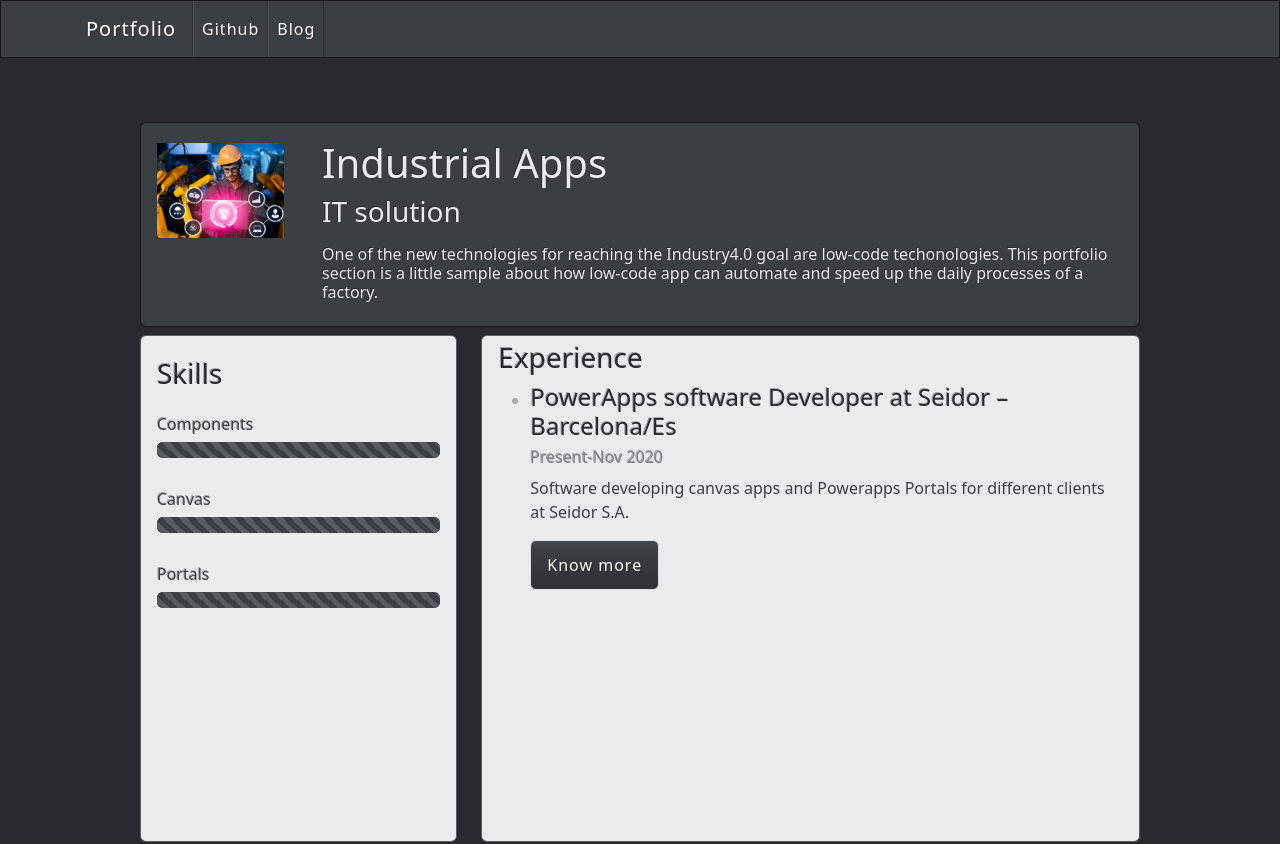
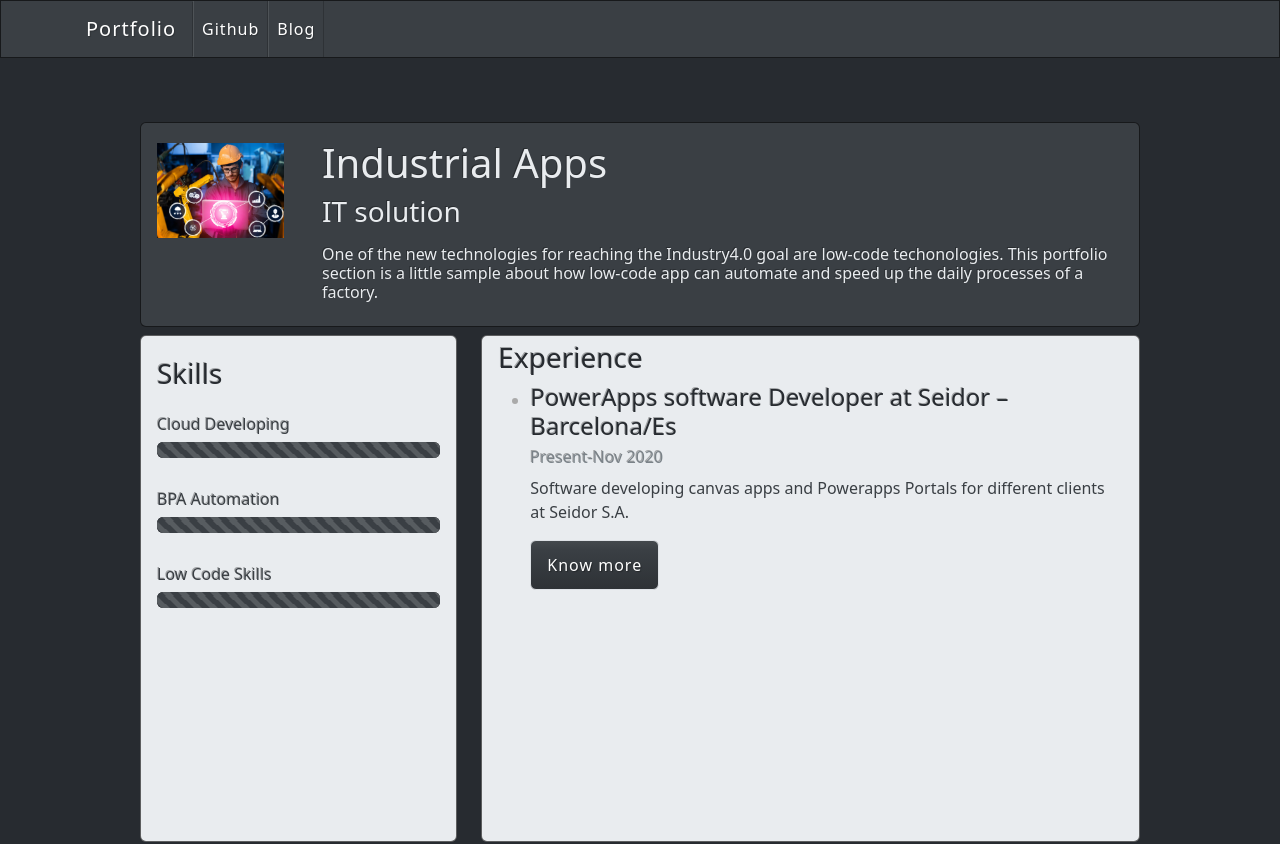
Before and after one commit to SteelTitansax/IndustrialIT_Portfolio, a Next.js app: page /industryapps in a window 1280 px wide. Shown: the top 844 px of the page. Built offline with nearby package versions, Linux system fonts and the light colour scheme; a small style sheet from the web is missing.

Commit message:
Update profile.js

```diff
--- a/profile.js
+++ b/profile.js
@@ -83,14 +83,14 @@ export const projects = [
 
 export const powerappsSkills = [
     {
-        skill: 'Components',
+        skill: 'Cloud Developing',
         percentage : 100,
     },
     {
-        skill: 'Canvas',
+        skill: 'BPA Automation',
         percentage : 100,
     },{
-        skill: 'Portals',
+        skill: 'Low Code Skills',
         percentage : 100,
     }
 ]
```
